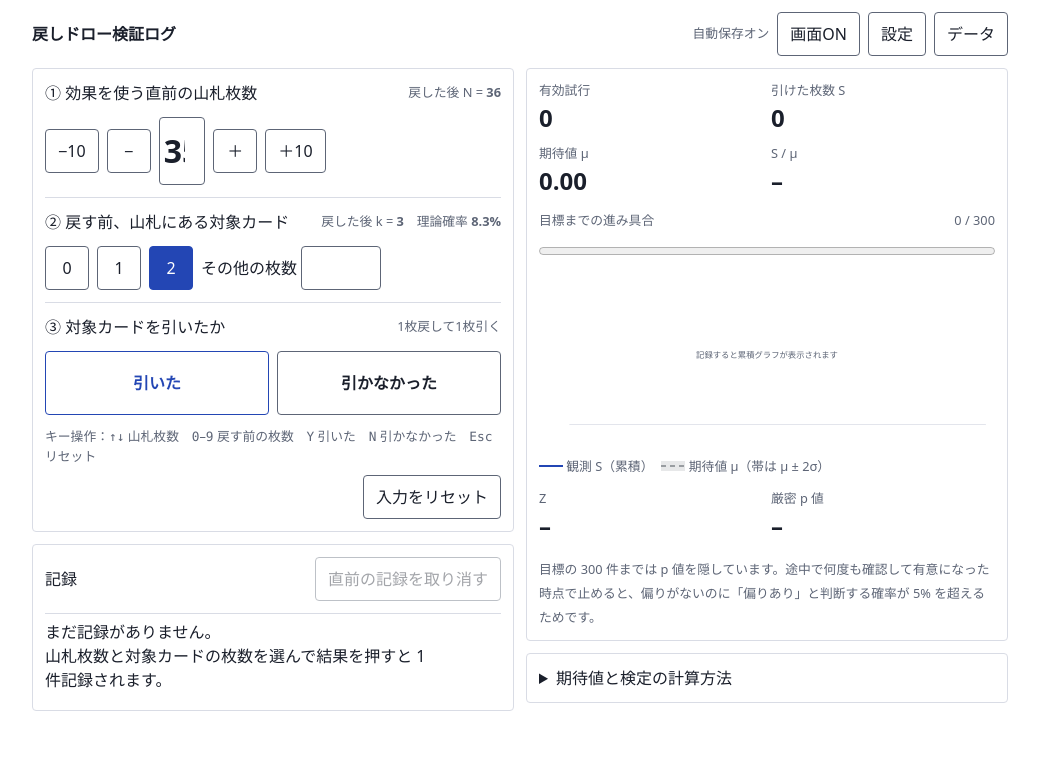
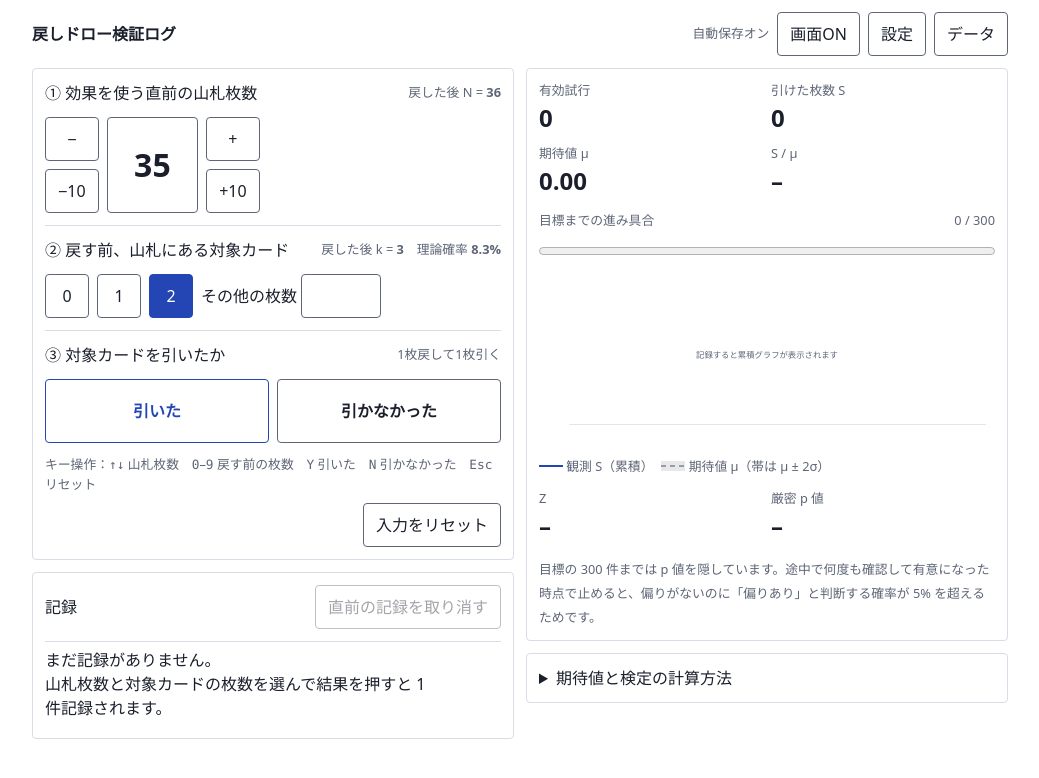
Before and after one commit to suiheilibe/tuck-draw-audit, a plain HTML site: page index.html in a window 1280 px wide. Shown: the whole page, without its empty margins (120-1159 px from the left). Drawn offline with Linux system fonts and the light colour scheme.

Commit message:
Stack the deck-size buttons beside the field and hide spin buttons
Put −/+ on the top row and −10/+10 below, on either side of a field
that spans both rows. This fits a 320px viewport and lets the field go
back to its full width. Hide the number input's spin buttons, which
Firefox on Windows always draws and which covered the digits.

Also switch the plus labels from full-width ＋ to ASCII +.

Co-Authored-By: Claude Opus 5.5 <noreply@anthropic.com>

```diff
--- a/index.html
+++ b/index.html
@@ -45,7 +45,10 @@ header,.panel{margin-bottom:12px}
 @media (min-width:900px){.cols{display:grid;grid-template-columns:repeat(2,minmax(0,1fr));gap:12px}}
 
 /* input */
-#shownInput{width:2ch;padding-inline:4px;box-sizing:content-box;font-size:2rem;font-weight:bold;text-align:center}
+/* deck size: ±1 on the top row, ±10 below, the field spans both rows; the browser's spin buttons are hidden */
+#deck{display:grid;grid-template-columns:auto auto auto;gap:8px;justify-content:start}
+#shownInput{grid-row:span 2;width:5ch;font-size:2rem;font-weight:bold;text-align:center;appearance:textfield;-moz-appearance:textfield}
+#shownInput::-webkit-inner-spin-button,#shownInput::-webkit-outer-spin-button{-webkit-appearance:none;margin:0}
 #kOther{width:5em}
 #results{display:grid;grid-template-columns:repeat(auto-fit,minmax(64px,1fr));gap:8px}
 #results button{min-height:64px;font-weight:bold}
@@ -91,12 +94,12 @@ header,.panel{margin-bottom:12px}
         <span>① 効果を使う直前の山札枚数</span>
         <small>戻した後 N = <b id="nOut">–</b></small>
       </div>
-      <div class="row">
-        <button type="button" id="shownDown10" aria-label="10減らす">−10</button>
+      <div id="deck">
         <button type="button" id="shownDown" aria-label="1減らす">−</button>
         <input id="shownInput" type="number" inputmode="numeric" min="0" max="99" aria-label="使用前の山札枚数">
-        <button type="button" id="shownUp" aria-label="1増やす">＋</button>
-        <button type="button" id="shownUp10" aria-label="10増やす">＋10</button>
+        <button type="button" id="shownUp" aria-label="1増やす">+</button>
+        <button type="button" id="shownDown10" aria-label="10減らす">−10</button>
+        <button type="button" id="shownUp10" aria-label="10増やす">+10</button>
       </div>
       <hr>
       <div class="row split">
```
